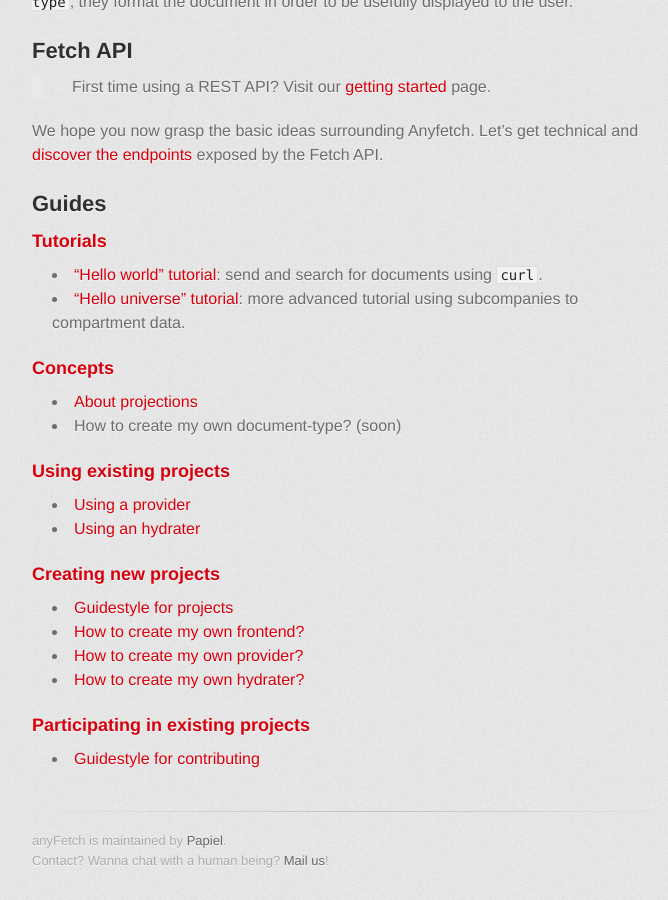
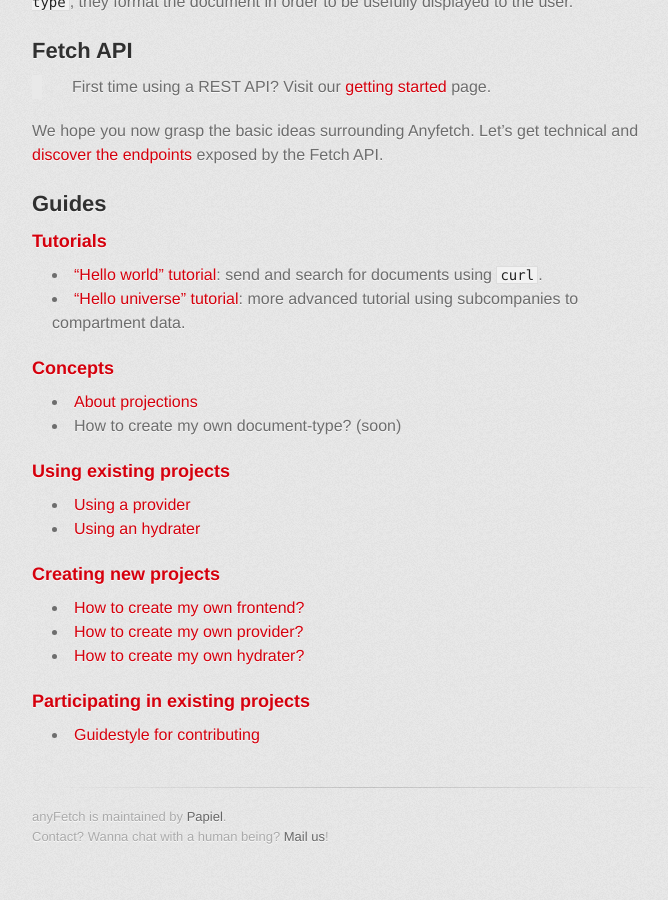
Before and after one commit to AnyFetch/developers.anyfetch.com, a Jekyll site: the page built from index.md, in a window 1280 px wide and 900 px high, scrolled down 2544 px. Shown: the whole window, without its empty margins (298-966 px from the left). Built offline with Jekyll 4.4.1, drawn with Linux system fonts in a browser that asks for light colours; some web fonts are replaced; Markdown is read by kramdown in place of the engine named in the settings; after the commit the page ends 3420 px from its top, so only the background shows below that.

Commit message:
Moving stuff around

```diff
--- a/_includes/guides.md
+++ b/_includes/guides.md
@@ -3,7 +3,7 @@
 * ["Hello universe" tutorial](/guides/hello-universe.html): more advanced tutorial using subcompanies to compartment data.
 
 ### Concepts
-* [About projections](/guides/projections.html)
+* [About projections](/guides/concepts/projections.html)
 * How to create my own document-type? (soon)
 
 ### Using existing projects
@@ -11,10 +11,9 @@
 * [Using an hydrater](/guides/using/hydrater.html)
 
 ### Creating new projects
-* [Guidestyle for projects](/contributing.html)
-* [How to create my own frontend?](/guides/frontend.html)
-* [How to create my own provider?](/guides/provider.html)
-* [How to create my own hydrater?](/guides/hydrater.html)
+* [How to create my own frontend?](/guides/creating/frontend.html)
+* [How to create my own provider?](/guides/creating/provider.html)
+* [How to create my own hydrater?](/guides/creating/hydrater.html)
 
 ### Participating in existing projects
 * [Guidestyle for contributing](/contributing.html)
```
Also changed, not shown: guides/concepts/projections.md (renamed from guides/projections.md), guides/creating/frontend.md (renamed from guides/frontend.md), guides/creating/hydrater.md (renamed from guides/hydrater.md), guides/creating/provider.md (renamed from guides/provider.md).
